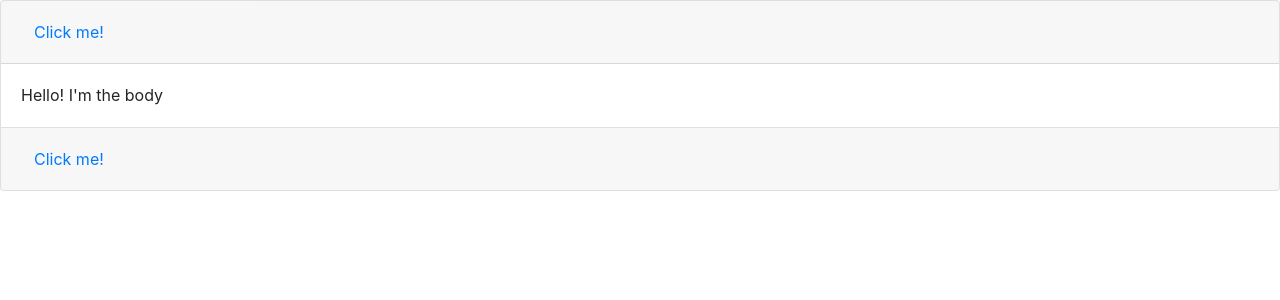
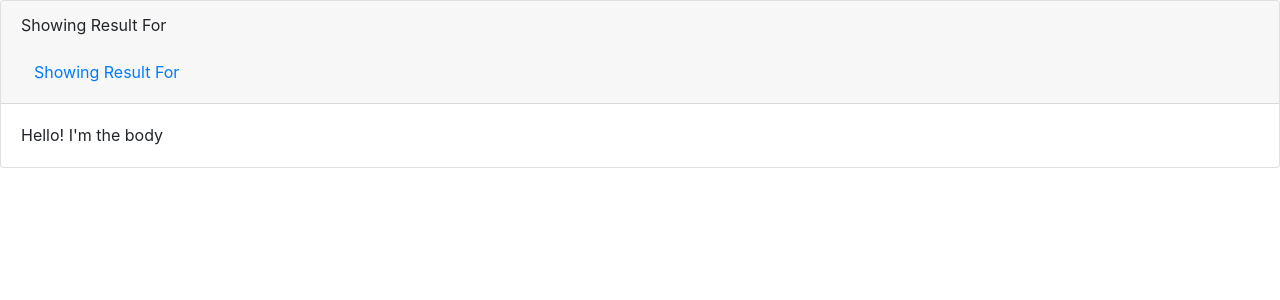
Before and after one commit to Harsh-Sama/resizeablecomponent, a React (Create React App) app: page / in a window 1280 px wide. Shown: the top 300 px of the page. Built offline with nearby package versions, Linux system fonts and the light colour scheme.

Commit message:
4th commit

```diff
--- a/src/AccordionComp.js
+++ b/src/AccordionComp.js
@@ -9,24 +9,16 @@ const AccordionComp = () => {
 			<Accordion defaultActiveKey="0">
 			  <Card>
 			    <Card.Header>
+			    <p>Showing Result For</p>
 			      <Accordion.Toggle as={Button} variant="link" eventKey="0">
-			        Click me!
+			        Showing Result For
 			      </Accordion.Toggle>
 			    </Card.Header>
 			    <Accordion.Collapse eventKey="0">
 			      <Card.Body>Hello! I'm the body</Card.Body>
 			    </Accordion.Collapse>
 			  </Card>
-			  <Card>
-			    <Card.Header>
-			      <Accordion.Toggle as={Button} variant="link" eventKey="1">
-			        Click me!
-			      </Accordion.Toggle>
-			    </Card.Header>
-			    <Accordion.Collapse eventKey="1">
-			      <Card.Body>Hello! I'm another body</Card.Body>
-			    </Accordion.Collapse>
-			  </Card>
+
 			</Accordion>
 			)
 	}
```
